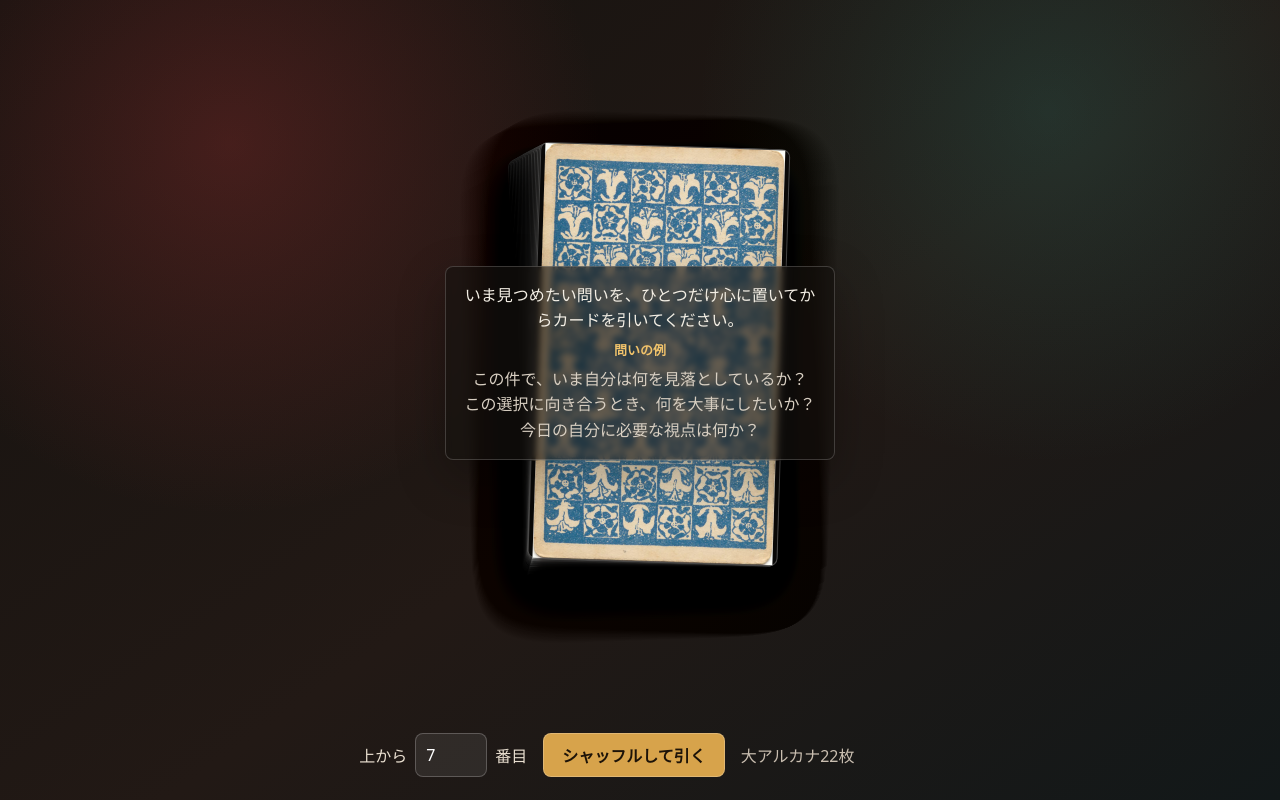
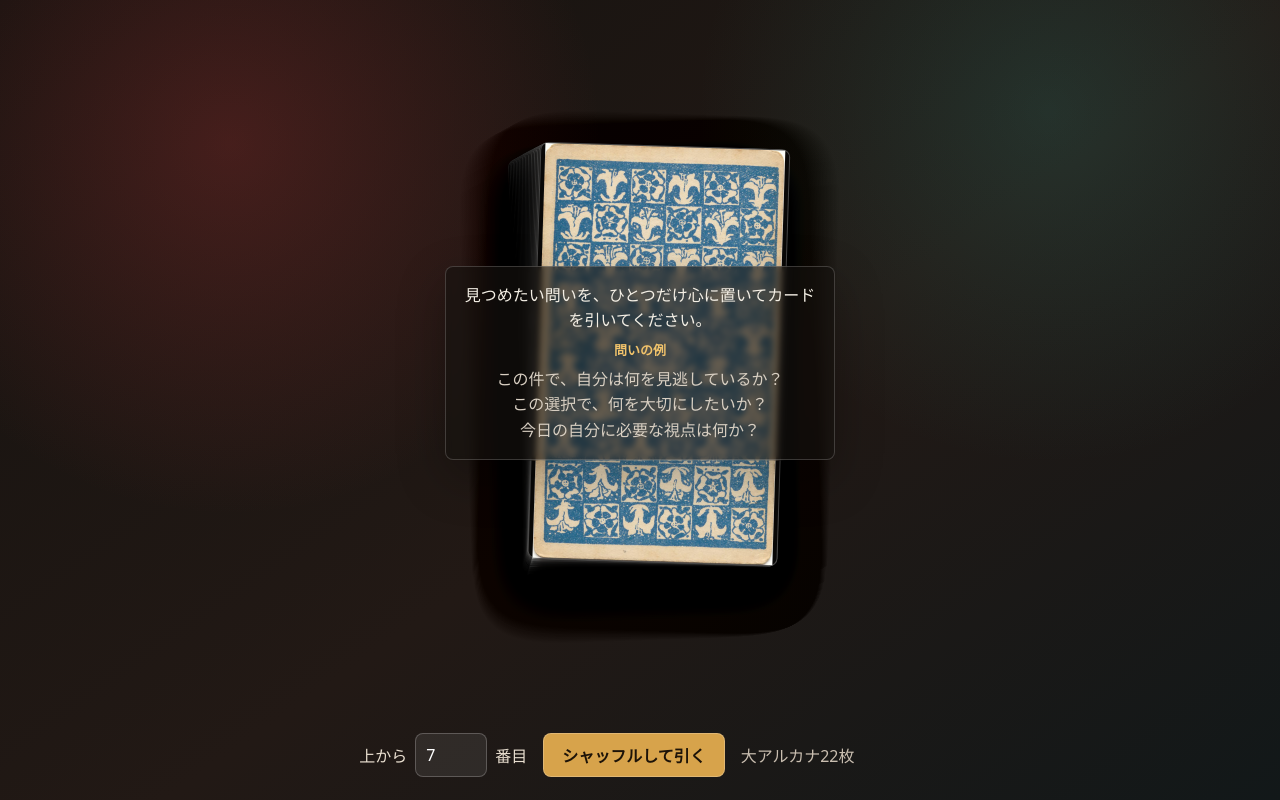
Before and after one commit to hnsol/draw-tarot, a website: page index.html in a window 1280 px wide. Drawn offline with Linux system fonts and the light colour scheme.

Commit message:
Update prompt note wording

```diff
--- a/index.html
+++ b/index.html
@@ -12,11 +12,11 @@
         <div class="deck-area">
           <div id="deck" class="deck"></div>
           <section id="promptNote" class="prompt-note" aria-label="カードを引く前の問い">
-            <p>いま見つめたい問いを、ひとつだけ心に置いてからカードを引いてください。</p>
+            <p>見つめたい問いを、ひとつだけ心に置いてカードを引いてください。</p>
             <p class="prompt-note__example">問いの例</p>
             <ul>
-              <li>この件で、いま自分は何を見落としているか？</li>
-              <li>この選択に向き合うとき、何を大事にしたいか？</li>
+              <li>この件で、自分は何を見逃しているか？</li>
+              <li>この選択で、何を大切にしたいか？</li>
               <li>今日の自分に必要な視点は何か？</li>
             </ul>
           </section>
```
Also changed, not shown: test/static.test.js (+2 -2 lines).
